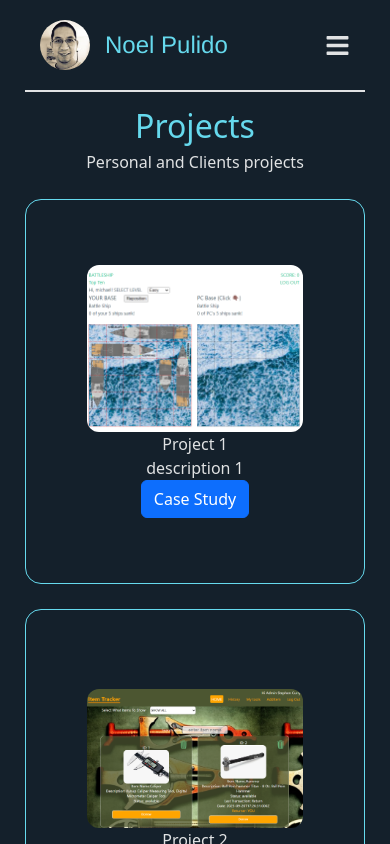
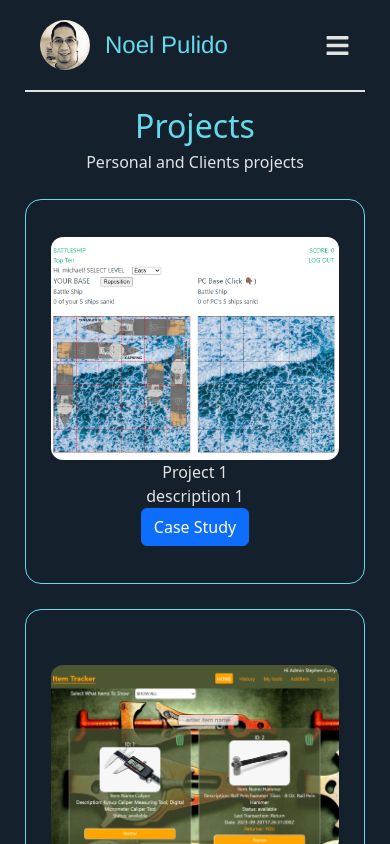
Before and after one commit to noelDvSlps/portfolio, a React (Vite) app: page /projects in a window 390 px wide. Shown: the top 844 px of the page. Built offline with nearby package versions, Linux system fonts and the light colour scheme.

Commit message:
fix size of image on mobile device

```diff
--- a/src/responsive.css
+++ b/src/responsive.css
@@ -45,6 +45,10 @@
   .page-body {
     font-size: 100%;
   }
+
+  .project img {
+    width: 100%;
+  }
   .footer {
     flex-direction: column;
     justify-content: space-around;
@@ -73,6 +77,10 @@
   .link {
     width: fit-content;
   }
+
+  .project img {
+    width: 75%;
+  }
 }
 @media (min-width: 900px) {
 }
```
